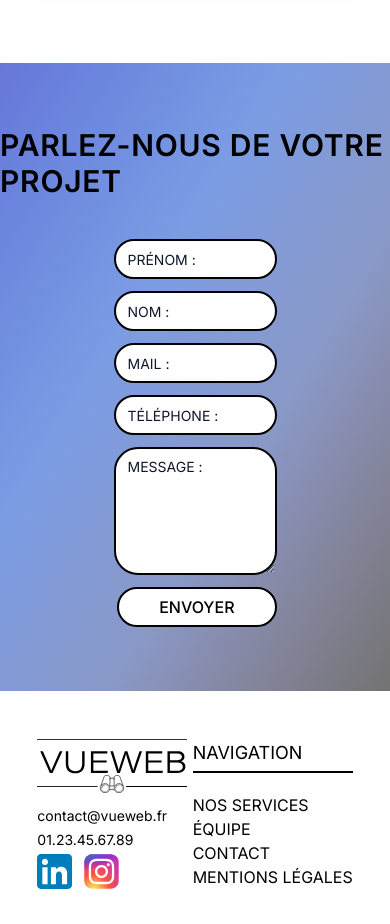
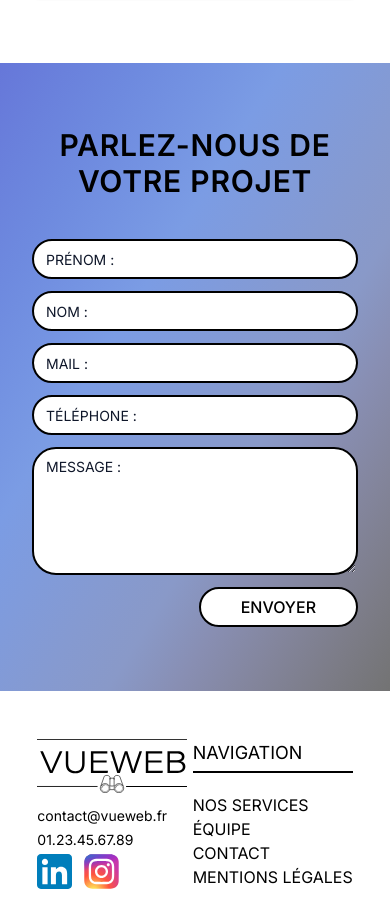
Before and after one commit to dkoshevko/VueWeb, a Next.js app: page / in a window 390 px wide. Shown: the part 5471-6395 px from the top of the page. Built offline with nearby package versions, Linux system fonts and the light colour scheme.

Commit message:
contact resp.

```diff
--- a/components/ContactSection.tsx
+++ b/components/ContactSection.tsx
@@ -4,9 +4,9 @@ import { ContactForm } from "./ContactForm";
 export default function ContactSection() {
   return (
     <section id="contact" className="gradient-bg flex flex-col items-center py-16">
-      <h2 className="uppercase text-3xl tracking-wide font-semibold mb-10">Parlez-nous de votre projet</h2>
+      <h2 className="container uppercase text-center text-3xl tracking-wide font-semibold mb-10">Parlez-nous de votre projet</h2>
       <div className="container flex justify-center">
-        <ContactForm customClass="grid w-1/2 space-y-3" />
+        <ContactForm customClass="grid w-full lg:w-1/2 space-y-3" />
       </div>
     </section>
   );
```
